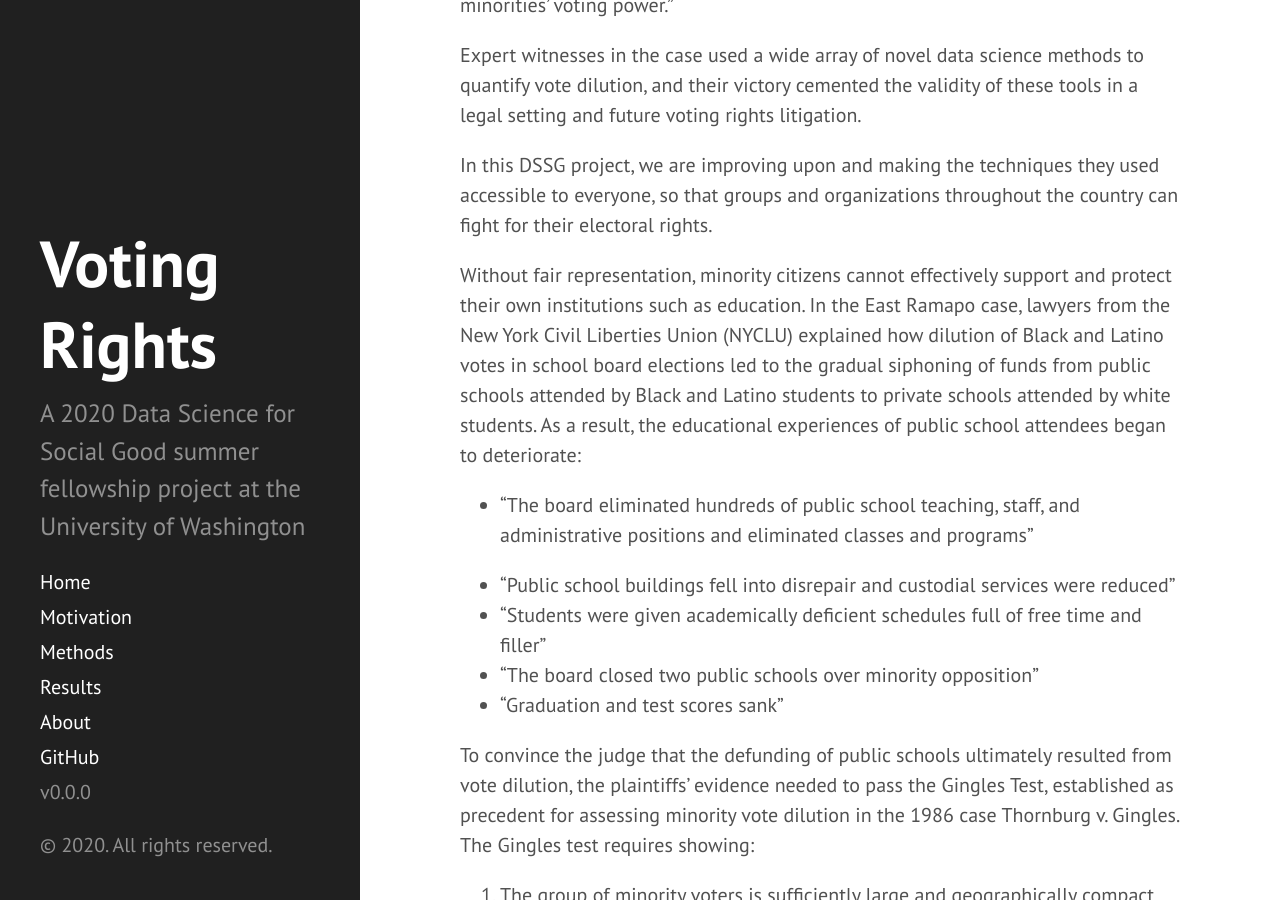
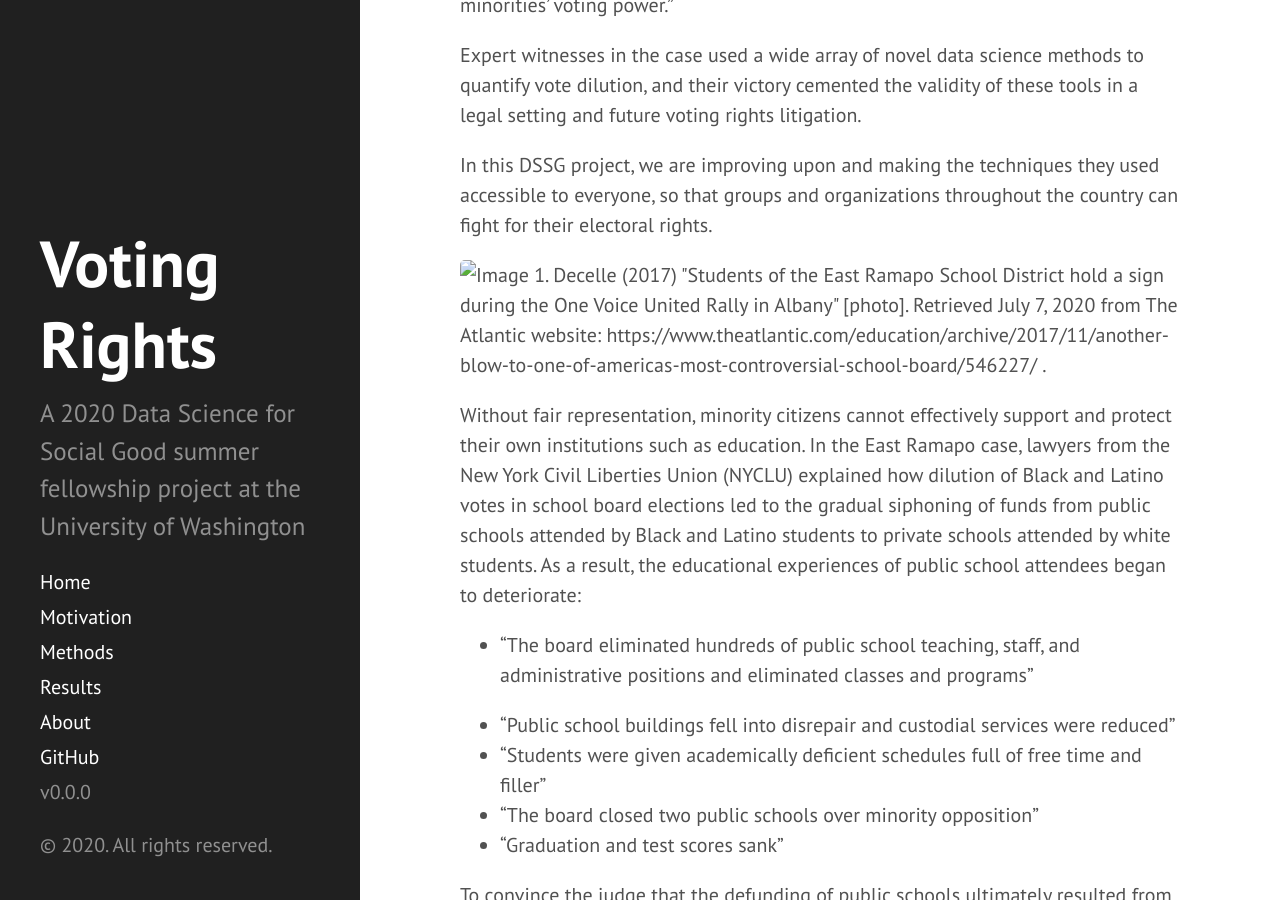
Before and after one commit to jcburke/voting-rights, a Jekyll site: the page built from motivation.md, in a window 1280 px wide and 900 px high, scrolled down 830 px. Built offline with Jekyll 4.4.1, drawn with Linux system fonts in a browser that asks for light colours.

Commit message:
Added an image to the motivation page of a east ramapo school district rally.

```diff
--- a/motivation.md
+++ b/motivation.md
@@ -20,6 +20,7 @@ Expert witnesses in the case used a wide array of novel data science methods to
 
 In this DSSG project, we are improving upon and making the techniques they used accessible to everyone, so that groups and organizations throughout the country can fight for their electoral rights.
 
+![Image 1. Decelle (2017) "Students of the East Ramapo School District hold a sign during the One Voice United Rally in Albany" [photo]. Retrieved July 7, 2020 from The Atlantic website: https://www.theatlantic.com/education/archive/2017/11/another-blow-to-one-of-americas-most-controversial-school-board/546227/ .](images/eastramapo_schooldistrict_rally_theatlantic.jpg)
 
 Without fair representation, minority citizens cannot effectively support and protect their own institutions such as education. In the East Ramapo case, lawyers from the New York Civil Liberties Union (NYCLU) explained how dilution of Black and Latino votes in school board elections led to the gradual siphoning of funds from public schools attended by Black and Latino students to private schools attended by white students. As a result, the educational experiences of public school attendees began to deteriorate:
 
```
Also changed, not shown: images/eastramapo_schooldistrict_rally_theatlantic.jpg (added).
